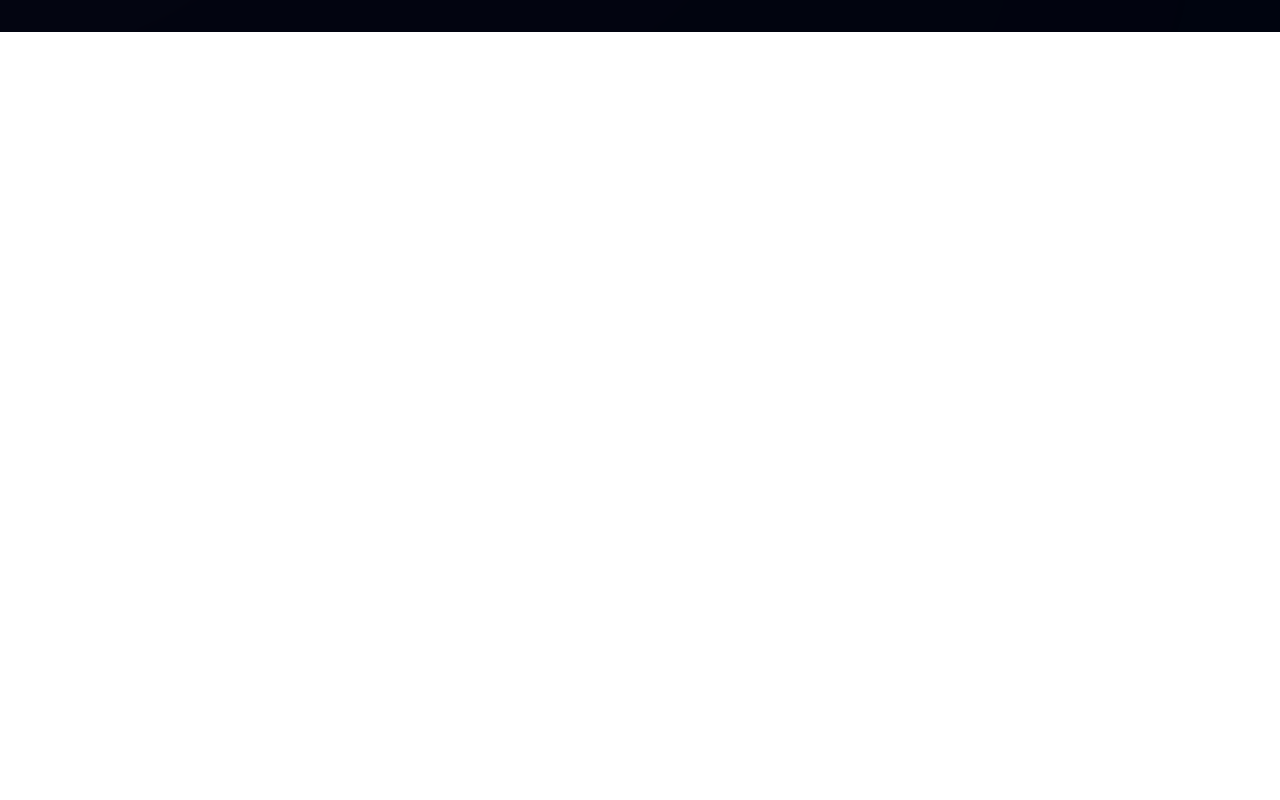
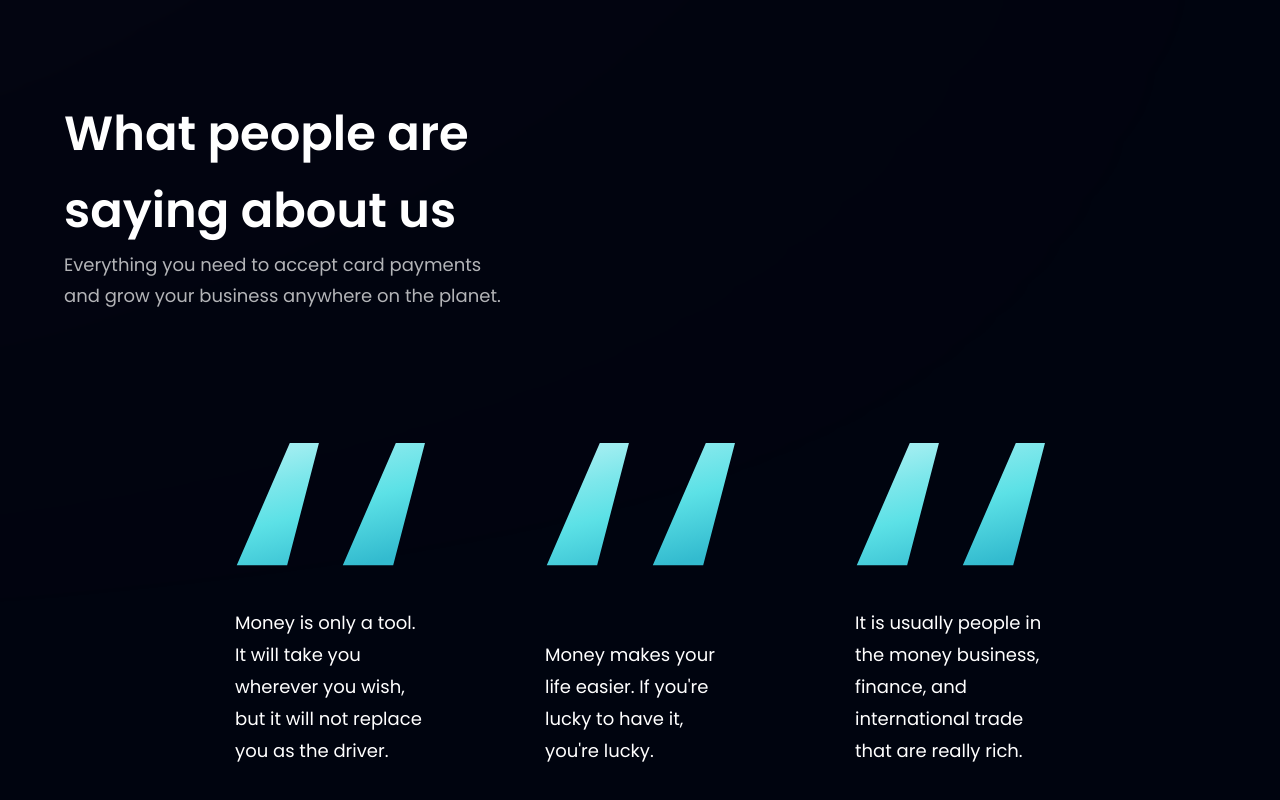
Before and after one commit to Saber1Y/Hoo-Bank, a React (Vite) app: page / in a window 1280 px wide. Shown: the part 2828-3628 px from the top of the page. Before the commit the page ends 2860 px from the top, so only its background shows below. Built offline with nearby package versions, Linux system fonts and the light colour scheme.

Commit message:
UPDATE: CARD COMP

```diff
--- a/src/components/FeedbackCard.jsx
+++ b/src/components/FeedbackCard.jsx
@@ -1,9 +1,13 @@
 import React from 'react'
+import { quotes } from '../assets'
 
-const FeedbackCard = () => {
+
+const FeedbackCard = ({ id, content, name, title, img }) => {
   return (
-    <div>
-
+    <div className='flex justify-between flex-col px-10 py-12
+      rounded-[20px] max-w-[270px] mr-0 my-5 feedback-card md:mr-10 sm:mr-5'>
+       <img src={quotes} alt="quote" />
+       <p className='font-poppins font-normal text-[18px] leading-[32px] text-white my-10 '>{content}</p>
     </div>
   )
 }
--- a/src/components/Testimonals.jsx
+++ b/src/components/Testimonals.jsx
@@ -1,10 +1,29 @@
 import React from 'react'
+import { feedback } from '../constants'
+import styles from '../style'
+import FeedbackCard from './FeedbackCard'
+
 
 const Testimonals = () => {
   return (
-    <div>
+    <section id='clients' className={`${styles.paddingY} ${styles.flexCenter} flex-col relative `}>
+        <div className=''/>
 
-    </div>
+          <div className='w-full flex justify-between items-center
+           flex-col relative z-[1] sm:mb-16 mb-6'>
+              <h1 className={styles.heading2}>What people are<br className='sm:block hidden' /> saying about us</h1>
+              <div className="w-full mt-6 md:mt-0">
+                <p className={`${styles.paragraph} max-w-[450px] `}>Everything you need to accept card payments and grow your
+                   business anywhere on the planet.</p>
+              </div>
+          </div>
+        <div className='flex flex-wrap justify-center
+         w-full feedback-container relative z-[1]'>
+            {feedback.map((feedback, index) => (
+              <FeedbackCard key={feedback.id} {...feedback} className="w-[42px] h-[27px] object-contain" />
+            ))}
+        </div>
+    </section>
   )
 }
 
```
